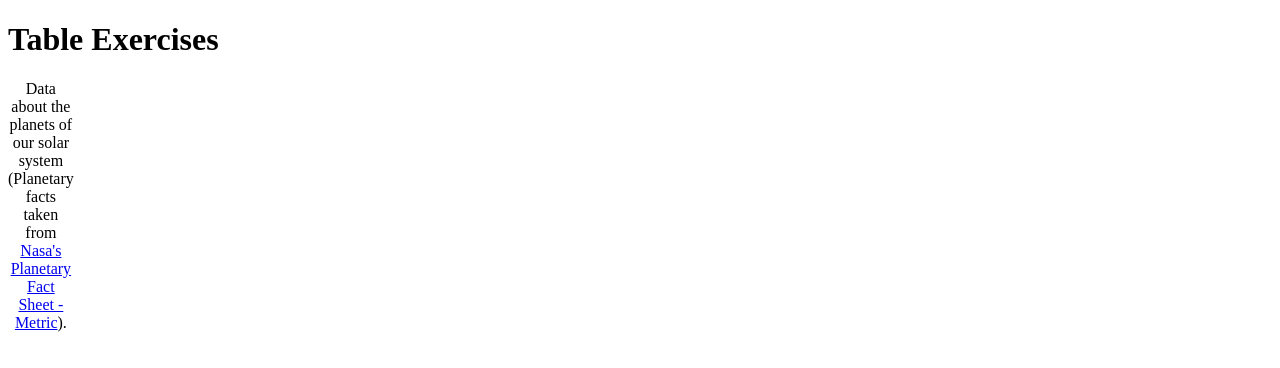
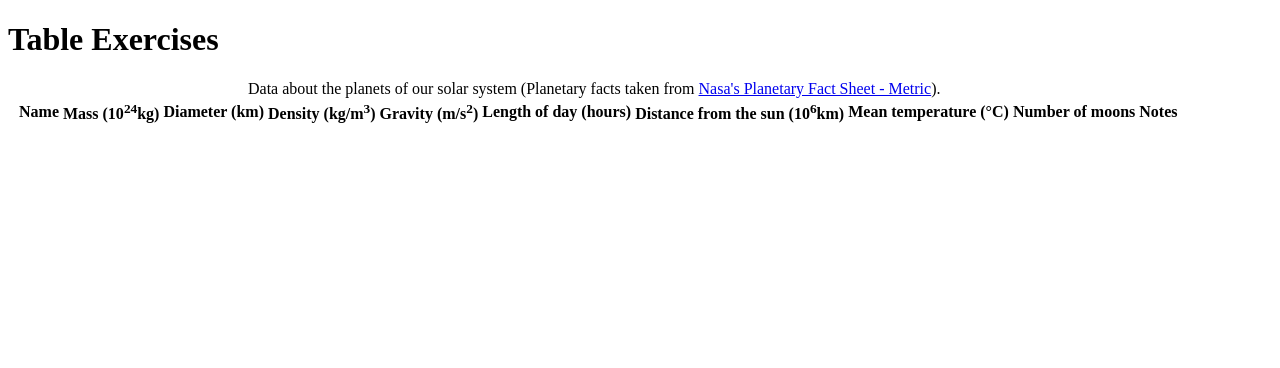
Before and after one commit to aleksapetrovic2907/odin-table-exercises, a plain HTML site: page index.html in a window 1280 px wide. Drawn offline with Linux system fonts and the light colour scheme.

Commit message:
insert table head

```diff
--- a/index.html
+++ b/index.html
@@ -14,6 +14,21 @@
             Data about the planets of our solar system (Planetary facts taken from <a
                 href="http://nssdc.gsfc.nasa.gov/planetary/factsheet/">Nasa's Planetary Fact Sheet - Metric</a>).
         </caption>
+        <thead>
+            <tr>
+                <th colspan="2">&nbsp;</th>
+                <th>Name</th>
+                <th>Mass (10<sup>24</sup>kg)</th>
+                <th>Diameter (km)</th>
+                <th>Density (kg/m<sup>3</sup>)</th>
+                <th>Gravity (m/s<sup>2</sup>)</th>
+                <th>Length of day (hours)</th>
+                <th>Distance from the sun (10<sup>6</sup>km)</th>
+                <th>Mean temperature (&deg;C)</th>
+                <th>Number of moons</th>
+                <th>Notes</th>
+            </tr>
+        </thead>
     </table>
 </body>
 
```
